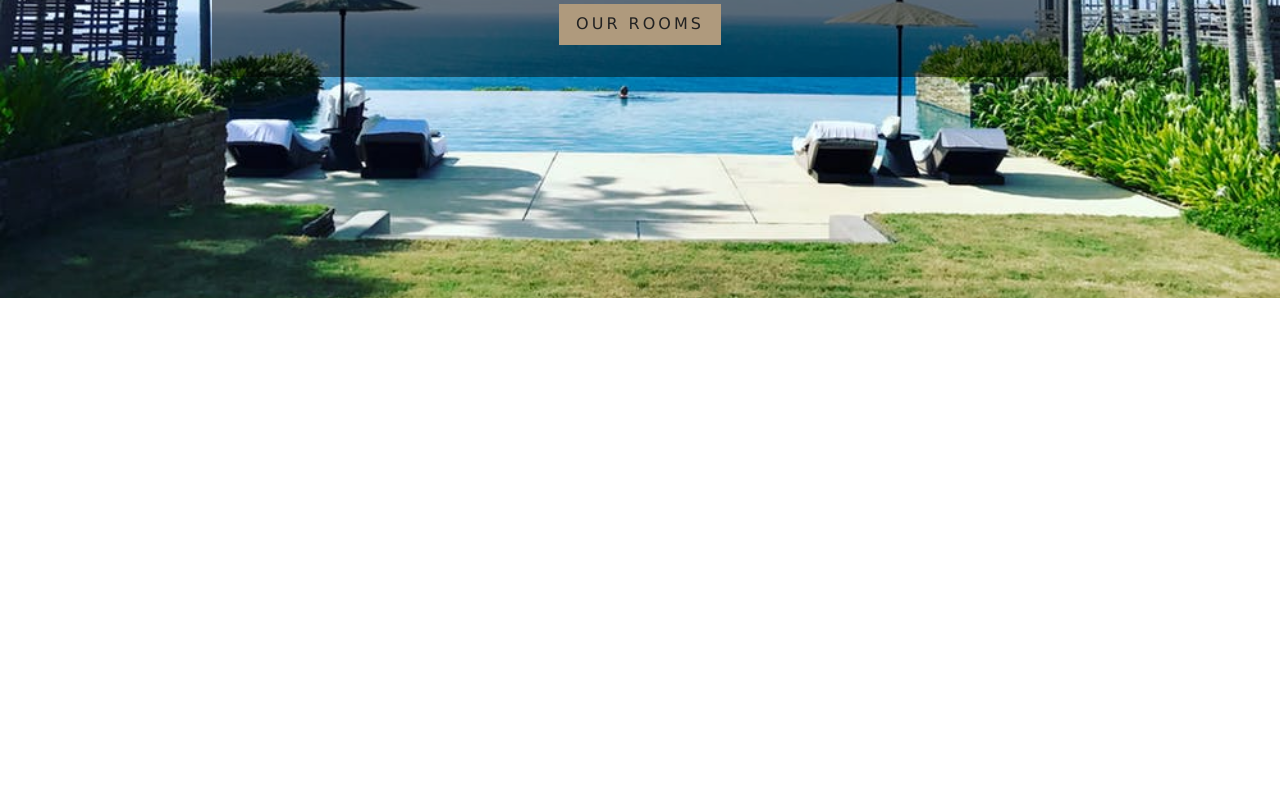
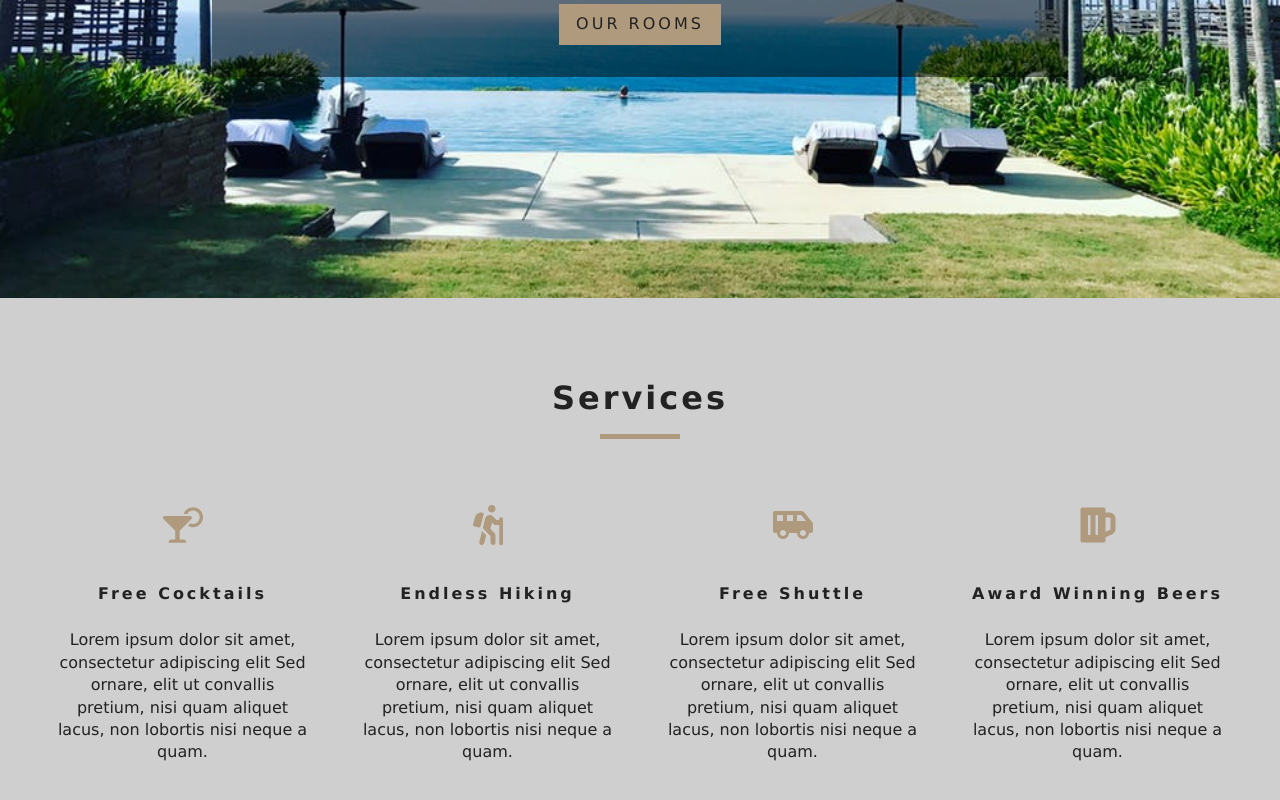
Before and after one commit to BrianDyl/beach-resort, a React (Create React App) app: page / in a window 1280 px wide. Shown: the part 502-1302 px from the top of the page. Before the commit the page ends 800 px from the top, so only its background shows below. Built offline with nearby package versions, Linux system fonts and the light colour scheme.

Commit message:
completed the service section

```diff
--- a/src/App.css
+++ b/src/App.css
@@ -252,6 +252,7 @@ h6 {
 }
 .services h6 {
   letter-spacing: var(--mainSpacing);
+  text-transform: capitalize;
 }
 .services p {
   width: 80%;
--- /dev/null
+++ b/src/components/Services.js
@@ -0,0 +1,46 @@
+import React, { Component } from 'react';
+import {FaCocktail, FaHiking, FaShuttleVan, FaBeer} from 'react-icons/fa';
+import Title from './Title';
+
+export default class Services extends Component {
+    state={
+        services:[
+            {
+                icon:<FaCocktail/>,
+                title:"Free Cocktails",
+                info: "Lorem ipsum dolor sit amet, consectetur adipiscing elit Sed ornare, elit ut convallis pretium, nisi quam aliquet lacus, non lobortis nisi neque a quam."
+            },
+            {
+                icon:<FaHiking/>,
+                title:"Endless Hiking",
+                info: "Lorem ipsum dolor sit amet, consectetur adipiscing elit Sed ornare, elit ut convallis pretium, nisi quam aliquet lacus, non lobortis nisi neque a quam."
+            },
+            {
+                icon:<FaShuttleVan/>,
+                title:"Free Shuttle",
+                info: "Lorem ipsum dolor sit amet, consectetur adipiscing elit Sed ornare, elit ut convallis pretium, nisi quam aliquet lacus, non lobortis nisi neque a quam."
+            },
+            {
+                icon:<FaBeer/>,
+                title:"Award Winning Beers",
+                info: "Lorem ipsum dolor sit amet, consectetur adipiscing elit Sed ornare, elit ut convallis pretium, nisi quam aliquet lacus, non lobortis nisi neque a quam."
+            }
+        ]
+    }
+    render() {
+        return (
+            <section className="services">
+              <Title title='services'/>
+              <div className="services-center">
+                {this.state.services.map((item,index)=> {
+                    return <article key={index} className="service">
+                        <span>{item.icon}</span>
+                        <h6>{item.title}</h6>
+                        <p>{item.info}</p>
+                    </article>
+                })}
+              </div>
+            </section>
+        )
+    }
+}
--- /dev/null
+++ b/src/components/Title.js
@@ -0,0 +1,10 @@
+import React from 'react'
+
+export default function Title({title}) {
+    return (
+        <div className="section-title">
+            <h4>{title}</h4>
+            <div/>
+        </div>
+    )
+}
--- a/src/pages/Home.js
+++ b/src/pages/Home.js
@@ -1,9 +1,11 @@
-import React from 'react'
+import React, { Fragment } from 'react'
 import Hero from '../components/Hero';
 import Banner from '../components/Banner';
 import {Link} from "react-router-dom";
+import Services from '../components/Services';
 const Home = () => {
     return (
+        <Fragment>
         <Hero>
             <Banner title="luxurious rooms" subtitle="deluxe rooms starting at $299">
                 <Link to="/rooms" className="btn-primary">
@@ -11,6 +13,8 @@ const Home = () => {
                 </Link>
             </Banner>
         </Hero>
+        <Services/>
+        </Fragment>
     )
 }
 
```
